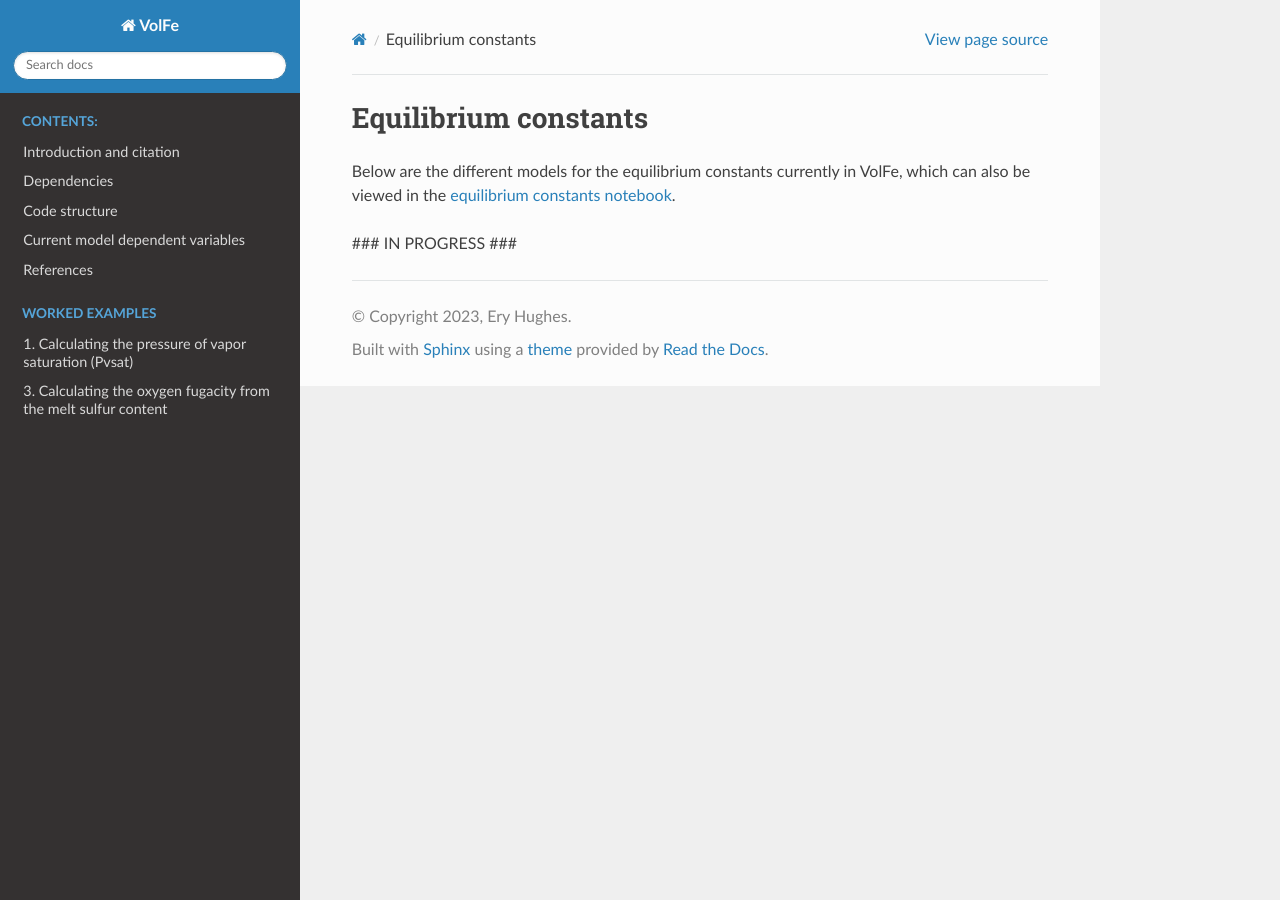
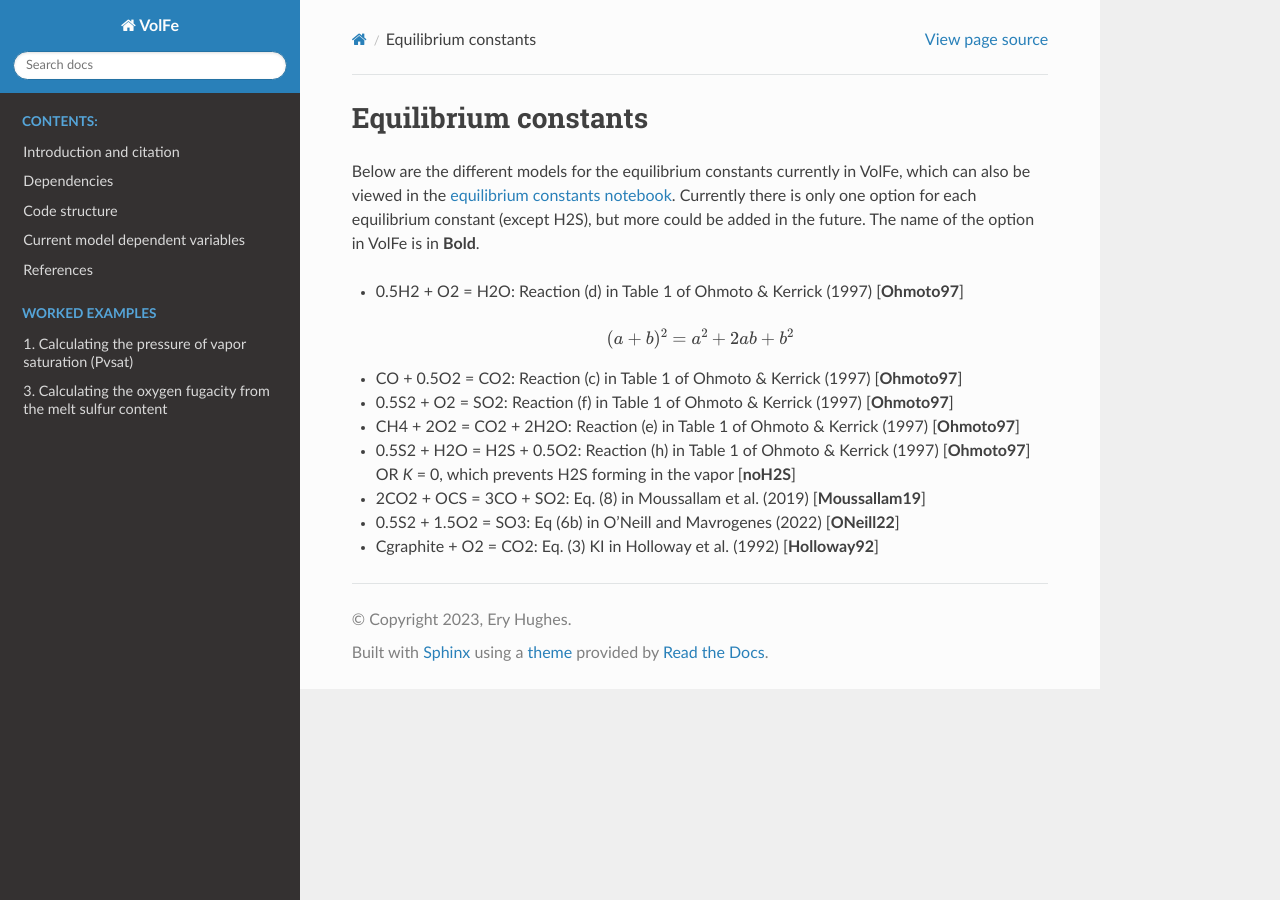
Before and after one commit to eryhughes/VolFe, a Sphinx documentation site: the page built from docs/mdv/mdv_equilibrium_constants.rst, in a window 1280 px wide. Built offline with Sphinx 7.4.7 and the Read the Docs theme 2.0.0, drawn with Linux system fonts in a browser that asks for light colours.

Commit message:
Update mdv_equilibrium_constants.rst

```diff
--- a/docs/mdv/mdv_equilibrium_constants.rst
+++ b/docs/mdv/mdv_equilibrium_constants.rst
@@ -3,5 +3,23 @@ Equilibrium constants
 ===================================================================================
 
 Below are the different models for the equilibrium constants currently in VolFe, which can also be viewed in the :doc:`equilibrium constants notebook <EqConst>`.
+Currently there is only one option for each equilibrium constant (except H2S), but more could be added in the future.
+The name of the option in VolFe is in **Bold**.
 
-### IN PROGRESS ###
+- 0.5H2 + O2 = H2O: Reaction (d) in Table 1 of Ohmoto & Kerrick (1997) [**Ohmoto97**]
+
+.. math:: (a + b)^2 = a^2 + 2ab + b^2
+
+- CO + 0.5O2 = CO2: Reaction (c) in Table 1 of Ohmoto & Kerrick (1997) [**Ohmoto97**]
+
+- 0.5S2 + O2 = SO2: Reaction (f) in Table 1 of Ohmoto & Kerrick (1997) [**Ohmoto97**]
+
+- CH4 + 2O2 = CO2 + 2H2O: Reaction (e) in Table 1 of Ohmoto & Kerrick (1997) [**Ohmoto97**]
+
+- 0.5S2 + H2O = H2S + 0.5O2: Reaction (h) in Table 1 of Ohmoto & Kerrick (1997) [**Ohmoto97**] OR *K* = 0, which prevents H2S forming in the vapor [**noH2S**]
+
+- 2CO2 + OCS = 3CO + SO2: Eq. (8) in Moussallam et al. (2019) [**Moussallam19**]
+
+- 0.5S2 + 1.5O2 = SO3: Eq (6b) in O’Neill and Mavrogenes (2022) [**ONeill22**]
+
+- Cgraphite + O2 = CO2: Eq. (3) KI in Holloway et al. (1992) [**Holloway92**]
```
